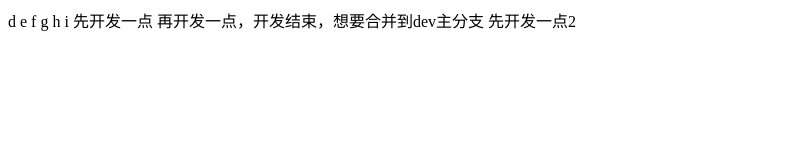
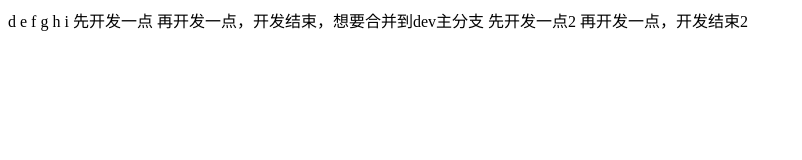
Before and after one commit to demerzelxd/learnFrontCodes, a plain HTML site: page htmlCodes/testGit.html in a window 1280 px wide. Shown: the whole page, without its empty margins (0-802 px from the left). Drawn offline with Linux system fonts and the light colour scheme.

Commit message:
再开发一点，开发结束2

```diff
--- a/htmlCodes/testGit.html
+++ b/htmlCodes/testGit.html
@@ -14,5 +14,6 @@
         先开发一点
         再开发一点，开发结束，想要合并到dev主分支
         先开发一点2
+        再开发一点，开发结束2
     </body>
 </html>
```
